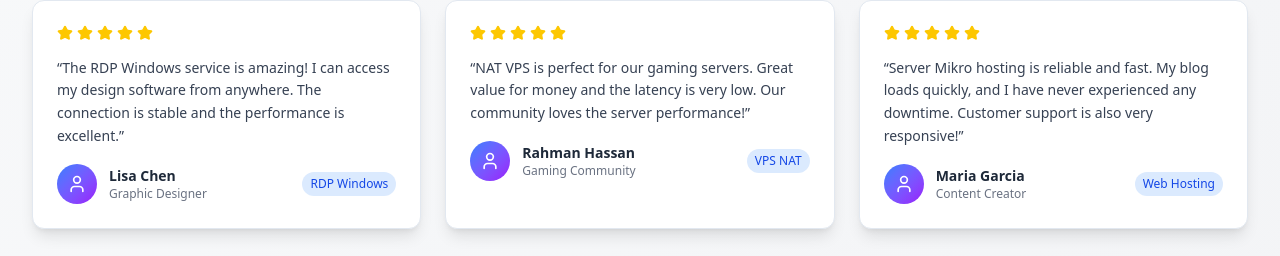
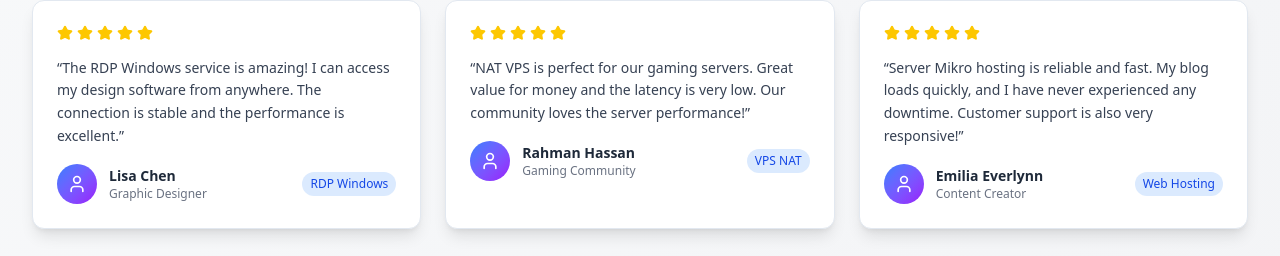
Before and after one commit to 0xricoard/servermikro-nextjs, a Next.js app: page / in a window 1280 px wide. Shown: the part 6957-7213 px from the top of the page. Built offline with nearby package versions, Linux system fonts and the light colour scheme.

Commit message:
Update Testimonials.tsx

```diff
--- a/src/components/sections/Testimonials.tsx
+++ b/src/components/sections/Testimonials.tsx
@@ -63,7 +63,7 @@ const Testimonials = () => {
     },
     {
       id: 6,
-      name: 'Maria Garcia',
+      name: 'Emilia Everlynn',
       role: 'Content Creator',
       company: 'Freelance',
       rating: 5,
```
